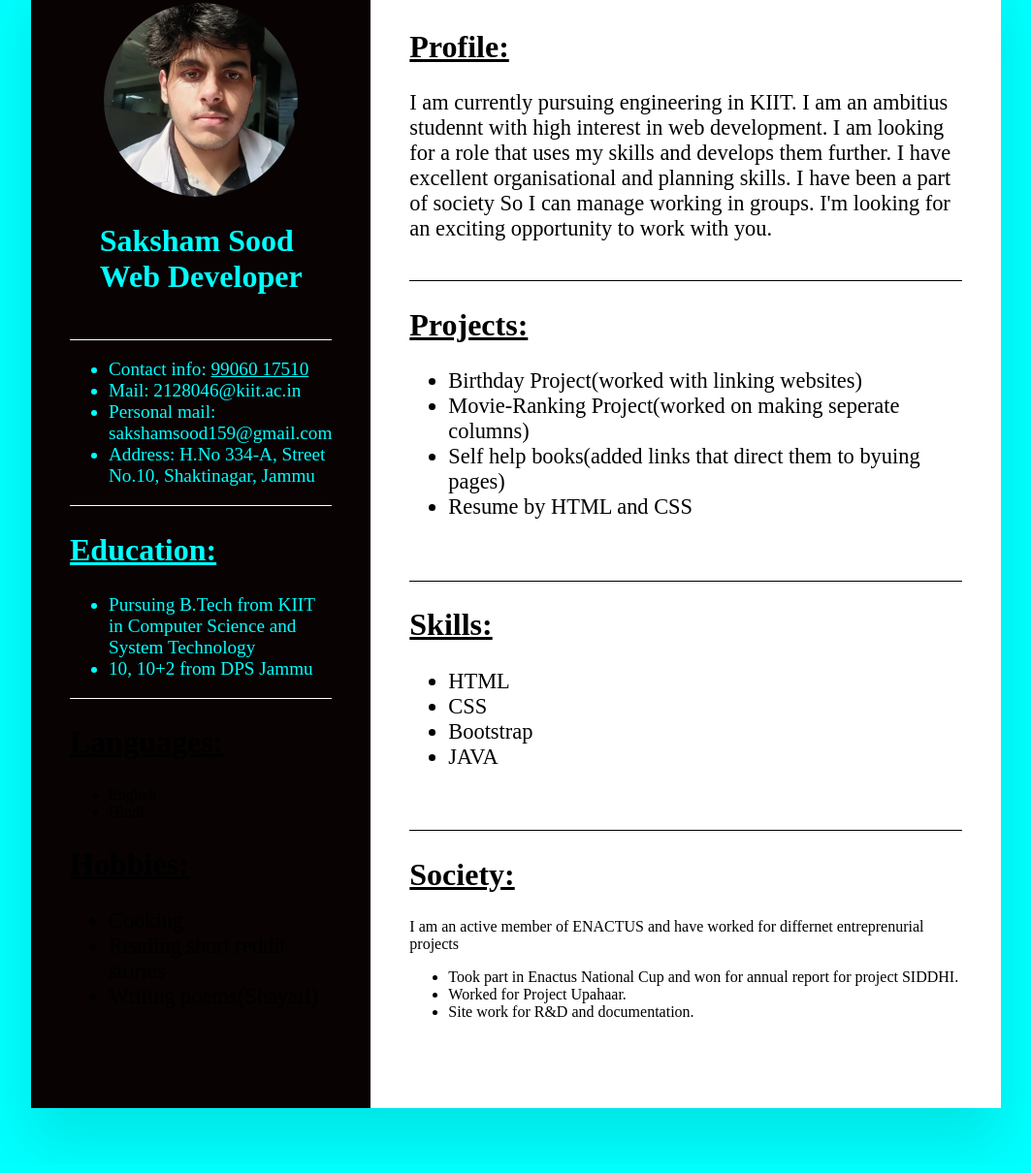
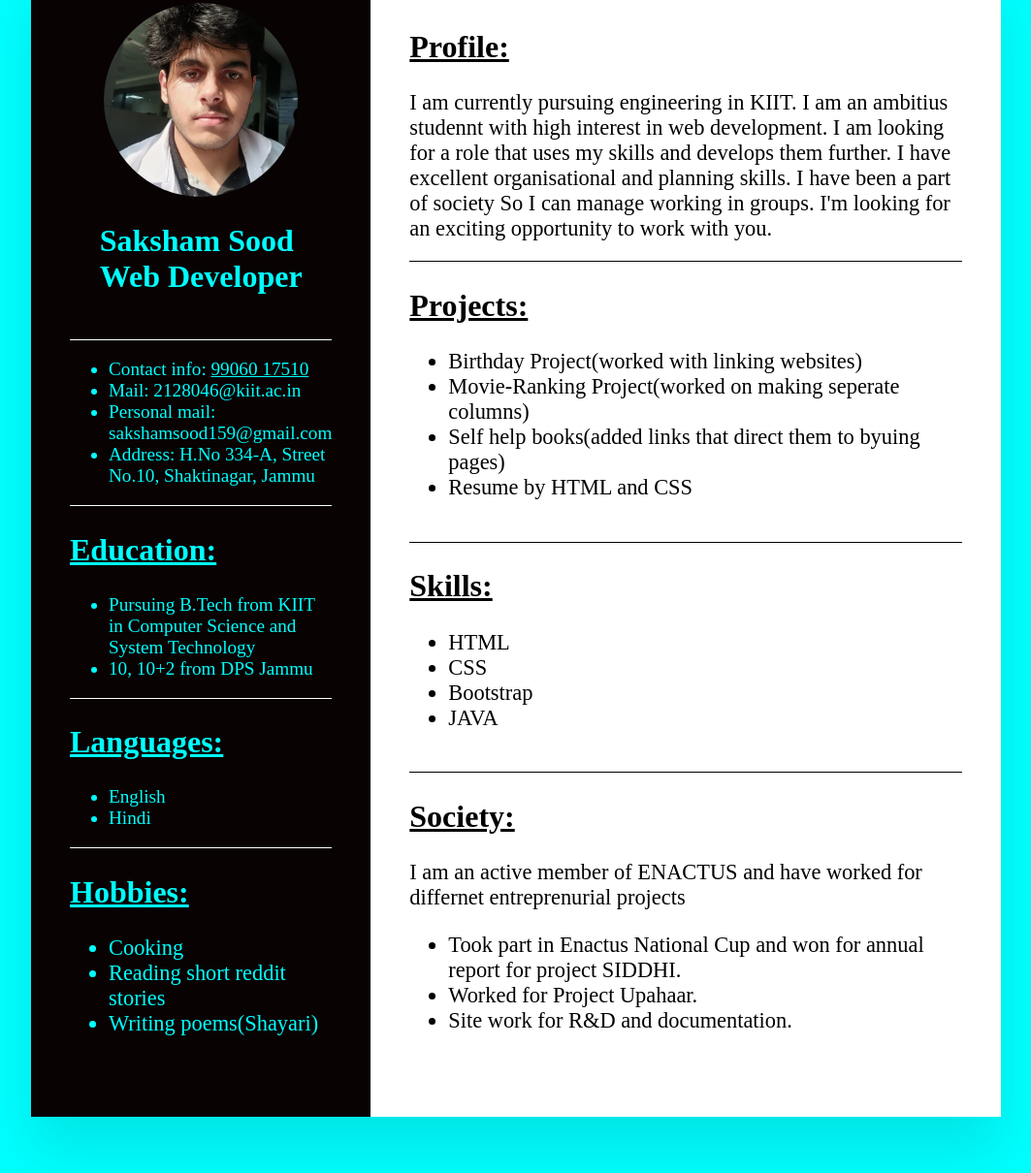
Before and after one commit to SEIZE159/Resume, a plain HTML site: page index.html in a window 1280 px wide. Shown: the part 95-1305 px from the top of the page at 97% size, without its empty margins (108-1171 px from the left). Drawn offline with Linux system fonts and the light colour scheme.

Commit message:
Update style.css

```diff
--- a/style.css
+++ b/style.css
@@ -64,25 +64,34 @@ h2{
     font-size: 1.2rem;
     border-bottom: 1px solid white;
 }
+.languages{
+    color: aqua;
+    font-size: 1.2rem;
+    border-bottom: 1px solid white;
+}
 .about p{
     font-size: 1.4rem;
-    padding-bottom: 40px;
+    padding-bottom: 20px;
     border-bottom: 1px solid black;
 
 }
 .exp{
     font-size: 1.4rem;
-    padding-bottom: 40px;
+    padding-bottom: 20px;
     border-bottom: 1px solid black;
 
 }
 .skills{
     font-size: 1.4rem;
-    padding-bottom: 40px;
+    padding-bottom: 20px;
     border-bottom: 1px solid black;
 
 }
 .hobbies{
     font-size: 1.4rem;
-    padding-bottom: 40px;
+    padding-bottom: 20px;
+    color: aqua;
 }
+.society{
+    font-size: 1.4rem;
+}
```
